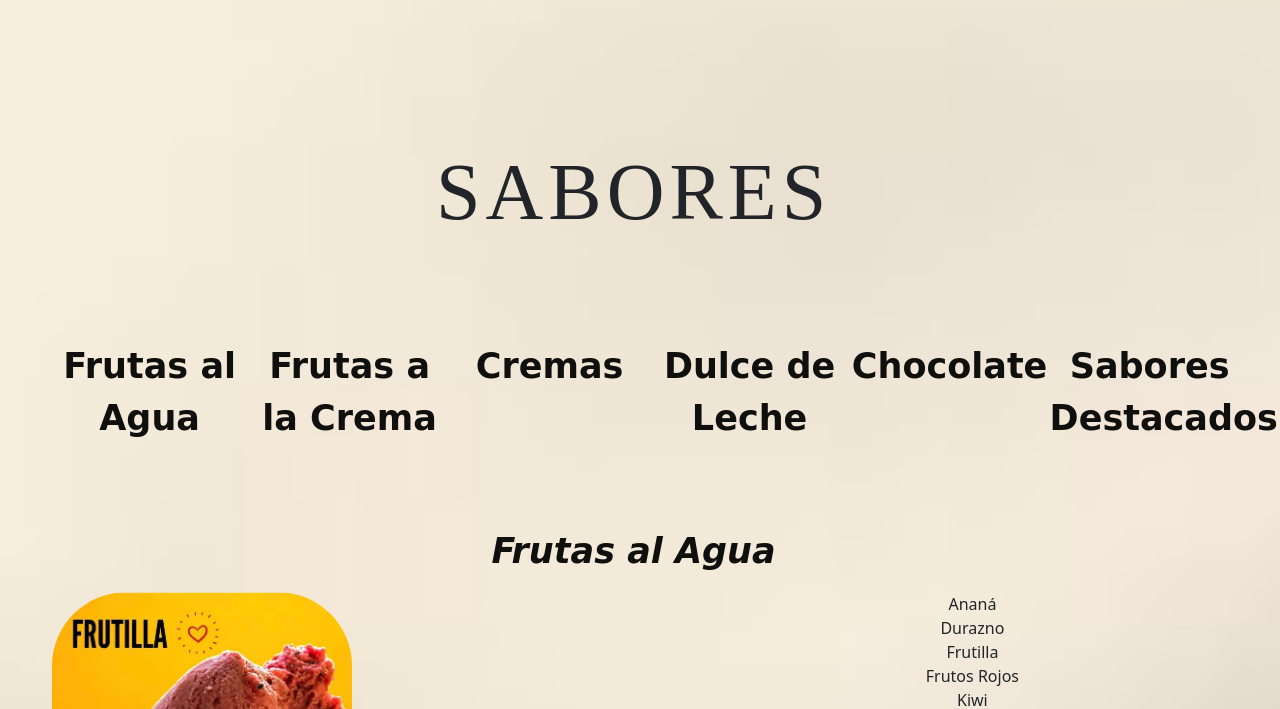
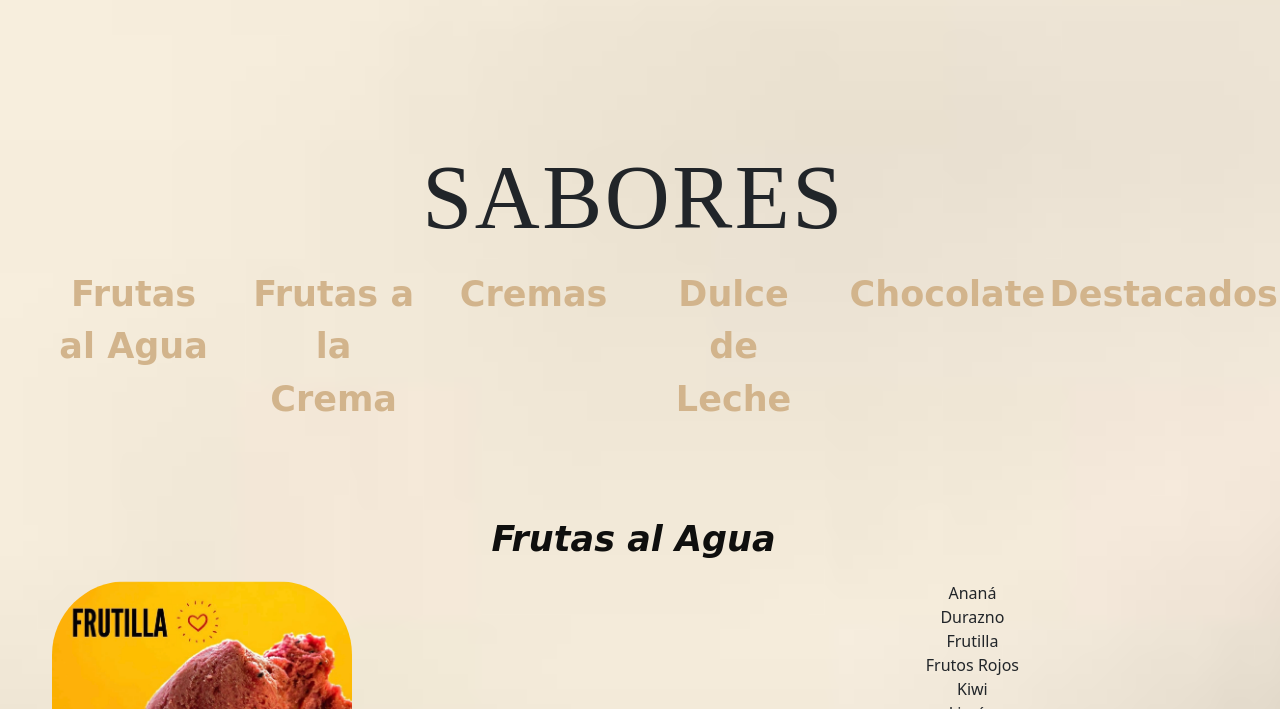
Before and after one commit to delfinadelorenzo/proyecto.final, a website: page sabores.html in a window 1280 px wide. Shown: the part 91-800 px from the top of the page. Drawn offline with nearby package versions, Linux system fonts and the light colour scheme; a web font is replaced by a local one.

Commit message:
agregando estilos nuevos

```diff
--- a/estiloss-sass/scss/estilo.scss
+++ b/estiloss-sass/scss/estilo.scss
@@ -282,13 +282,7 @@ table tr{
     display: flex;
     flex-direction: column;
 }
-/* .cajaFormulario{
-    display: flex;
-    flex-direction: column;
 
-    align-items: center;
-    justify-content: space-around;
-    } */
     .formularioDiv{
         margin-bottom: 50px;
     }
@@ -442,9 +436,9 @@ $tamañoletra:30px;
 }
 .F_titulo{
     font-family: 'Zen Loop';
-    font-size: 80px;
+    font-size: 90px;
     display: flex;
-    letter-spacing: 5px;
+    letter-spacing: 2.5px;
     /* flex-direction: row; */
     justify-content: center;
     margin-top: 150px;
@@ -453,3 +447,7 @@ $tamañoletra:30px;
 .fotoFooter{
     width: -webkit-fill-available;
 }
+.SaboresNav{
+    color: tan;
+    font-weight: bold;
+}
--- a/sabores.html
+++ b/sabores.html
@@ -6,7 +6,8 @@
     <meta http-equiv="X-UA-Compatible" content="IE=edge">
     <meta name="viewport" content="width=device-width, initial-scale=1.0">
     <meta name="description" content="Sabores de helados que ofrece Gelaciao">
-    <meta name="keywords" content="Helados artesanales, Helados, Sabores helados, Chocolate helado, Frutas heladas, Cremas heladas">
+    <meta name="keywords"
+        content="Helados artesanales, Helados, Sabores helados, Chocolate helado, Frutas heladas, Cremas heladas">
     <link href="https://fonts.googleapis.com/css2?family=Zen+Loop&display=swap" rel="stylesheet">
     <link href="https://cdn.jsdelivr.net/npm/bootstrap@5.0.2/dist/css/bootstrap.min.css" rel="stylesheet"
         integrity="sha384-EVSTQN3/azprG1Anm3QDgpJLIm9Nao0Yz1ztcQTwFspd3yD65VohhpuuCOmLASjC" crossorigin="anonymous">
@@ -59,8 +60,9 @@
 
                     </ul>
                     <form class="d-flex">
-                        <a href="https://www.facebook.com/GelaciaoHelados/" ><img src="imagenes/facebook.svg" alt=""></a>
-                        <a href="https://www.instagram.com/gelaciaohelado/?hl=es" ><img src="imagenes/iconosredes/16.16.svg" width="20px" alt=""></a>
+                        <a href="https://www.facebook.com/GelaciaoHelados/"><img src="imagenes/facebook.svg" alt=""></a>
+                        <a href="https://www.instagram.com/gelaciaohelado/?hl=es"><img
+                                src="imagenes/iconosredes/16.16.svg" width="20px" alt=""></a>
                     </form>
                 </div>
             </div>
@@ -78,33 +80,25 @@
         </section>
         <section>
             <div>
-                <ul class="titulosSabores">
-                    <div>
-                        <li class="liSabores"> <a class="sabores" href="#FrutasAgua"><strong> Frutas al Agua
-                                </strong></a>
-                        </li>
-                    </div>
-                    <div>
-                        <li class="liSabores"> <a a class="sabores" href="#FrutasCrema"> <strong> Frutas a la Crema
-                                </strong></a> </li>
-                    </div>
-                    <div>
-                        <li class="liSabores"> <a a class="sabores" href="#Crema"><strong> Cremas </strong></a> </li>
-                    </div>
-                    <div>
-                        <li class="liSabores"> <a a class="sabores" href="#Dulcedeleche"><strong> Dulce de Leche
-                                </strong></a>
-                        </li>
-                    </div>
-                    <div>
-                        <li class="liSabores"> <a a class="sabores" href="#Chocolates"><strong> Chocolate </strong></a>
-                        </li>
-                    </div>
-                    <div>
-                        <li class="liSabores"> <a a class="sabores" href="#SaboresDestacados"><strong> Sabores
-                                    Destacados
-                                </strong></a> </li>
-                    </div>
+                <ul class="nav justify-content-center ">
+                    <li class="nav-item">
+                        <a class="nav-link SaboresNav" href="#FrutasAgua"> Frutas al Agua</a>
+                    </li>
+                    <li class="nav-item">
+                        <a class="nav-link SaboresNav" href="#FrutasCrema">Frutas a la Crema</a>
+                    </li>
+                    <li class="nav-item">
+                        <a class="nav-link SaboresNav" href="#Crema">Cremas </a>
+                    </li>
+                    <li class="nav-item">
+                        <a class="nav-link SaboresNav" href="#Dulcedeleche">Dulce de Leche</a>
+                    </li>
+                    <li class="nav-item">
+                        <a class="nav-link SaboresNav" href="#Chocolates">Chocolate </a>
+                    </li>
+                    <li class="nav-item">
+                        <a class="nav-link SaboresNav" href="SaboresDestacados">Destacados </a>
+                    </li>
                 </ul>
             </div>
         </section>
@@ -115,7 +109,8 @@
             <div class="row">
                 <a name="FrutasAgua" class="listadoTitulos"> <em> Frutas al Agua </em></a>
                 <div class="col-md-6">
-                    <img width="300px" src="imagenes/sabores/sabor1 (10).jpg"class="rounded float-start imagenesIzquierda rounded-circle" alt="...">
+                    <img width="300px" src="imagenes/sabores/sabor1 (10).jpg"
+                        class="rounded float-start imagenesIzquierda rounded-circle" alt="...">
                 </div>
                 <div class="col-md-6">
                     <ul class="columnaSabores">
@@ -151,14 +146,16 @@
                     </ul>
                 </div>
                 <div class="col-md-6">
-                    <img width="300px" src="imagenes/sabores/sabor1 (7).jpg" class="rounded float-end imagenDerecha rounded-circle" alt="...">
+                    <img width="300px" src="imagenes/sabores/sabor1 (7).jpg"
+                        class="rounded float-end imagenDerecha rounded-circle" alt="...">
                 </div>
             </div>
 
             <div class="row">
                 <a name="Crema" class="listadoTitulos"> <em> Cremas </em> </a>
                 <div class="col-md-6">
-                    <img width="300px" src="imagenes/sabores/sabor1 (3).jpg"class="rounded float-start imagenesIzquierda rounded-circle" alt="...">
+                    <img width="300px" src="imagenes/sabores/sabor1 (3).jpg"
+                        class="rounded float-start imagenesIzquierda rounded-circle" alt="...">
                 </div>
                 <div class="col-md-6">
                     <ul class="columnaSabores">
@@ -192,7 +189,8 @@
                     </ul>
                 </div>
                 <div class="col-md-6">
-                    <img width="300px" src="imagenes/sabores/sabor1 (9).jpg" class="rounded float-end imagenDerecha rounded-circle" alt="...">
+                    <img width="300px" src="imagenes/sabores/sabor1 (9).jpg"
+                        class="rounded float-end imagenDerecha rounded-circle" alt="...">
                 </div>
             </div>
 
@@ -200,7 +198,8 @@
                 <a name="Chocolates" class="listadoTitulos"> <em> Chocolate </em> </a>
                 <div class="col-md-6">
 
-                    <img width="300px" src="imagenes/sabores/sabor1 (8).jpg" class="rounded float-start imagenesIzquierda rounded-circle" alt="">
+                    <img width="300px" src="imagenes/sabores/sabor1 (8).jpg"
+                        class="rounded float-start imagenesIzquierda rounded-circle" alt="">
 
                 </div>
                 <div class="col-md-6">
@@ -236,7 +235,8 @@
 
                 </div>
                 <div class="col-md-6">
-                    <img width="300px" src="imagenes/sabores/sabor1 (5).jpg"class="rounded float-end imagenDerecha rounded-circle" alt="...">
+                    <img width="300px" src="imagenes/sabores/sabor1 (5).jpg"
+                        class="rounded float-end imagenDerecha rounded-circle" alt="...">
                 </div>
 
             </div>
@@ -308,8 +308,8 @@
             </div>
     </footer>
     <script src="https://cdn.jsdelivr.net/npm/bootstrap@5.0.2/dist/js/bootstrap.bundle.min.js"
-    integrity="sha384-MrcW6ZMFYlzcLA8Nl+NtUVF0sA7MsXsP1UyJoMp4YLEuNSfAP+JcXn/tWtIaxVXM"
-    crossorigin="anonymous"></script>
+        integrity="sha384-MrcW6ZMFYlzcLA8Nl+NtUVF0sA7MsXsP1UyJoMp4YLEuNSfAP+JcXn/tWtIaxVXM"
+        crossorigin="anonymous"></script>
 
 </body>
 
```
Also changed, not shown: historia.html (+1 -1 lines), estiloss-sass/css/estilo.css.
